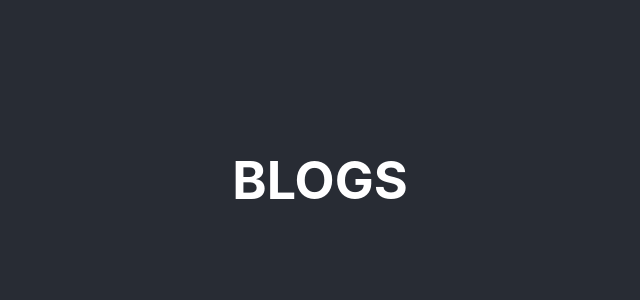
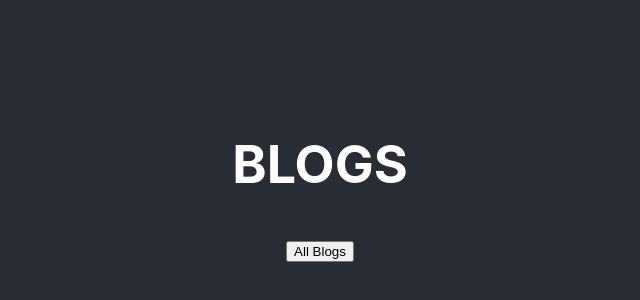
Before and after one commit to Rutuja9696/react, a React (Create React App) app: page / in a window 1280 px wide. Shown: the part 220-520 px from the top of the page, without its empty margins (320-960 px from the left). Built offline with nearby package versions, Linux system fonts and the light colour scheme.

Commit message:
added button to fetch bloga data

```diff
--- a/src/components/blogs.jsx
+++ b/src/components/blogs.jsx
@@ -2,14 +2,17 @@ import { connect } from "react-redux";
 import store from "../redux/store/store";
 import { blogActionTypes } from "../redux/constants/blogActionTypes";
 import blogActionObjectGenerator from "../redux/action/blogActionGenerator";
-function Blogs() {
-  const getBlog = async () => {
+function Blogs(props) {
+  const getBlog = () => {
     store.dispatch(blogActionObjectGenerator(blogActionTypes.GET));
   };
   return (
     <div>
       <h1>BLOGS</h1>
-      <p></p>
+      <button onClick={getBlog}>All Blogs</button>
+      {props.blogProps.map((blog) => {
+        return <p key={blog.id}>{blog.title}</p>;
+      })}
     </div>
   );
 }
@@ -21,7 +24,7 @@ const mapStateToProps = (state) => {
 const mapDispatchToProps = (dispatch) => {
   return {
     getBlog: (payload = {}) => {
-      return dispatch(blogActionObjectGenerator(blogActionTypes.Get, payload));
+      return dispatch(blogActionObjectGenerator(blogActionTypes.GET, payload));
     },
   };
 };
```
